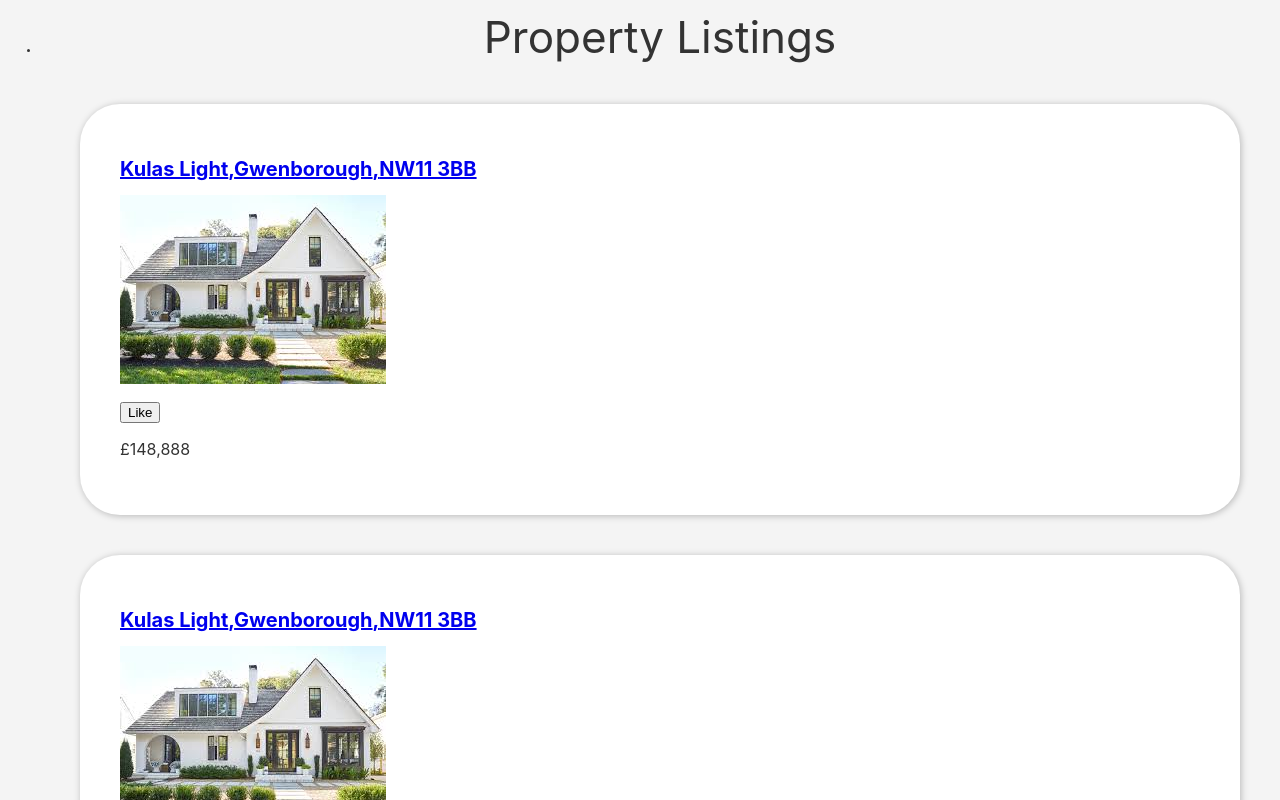
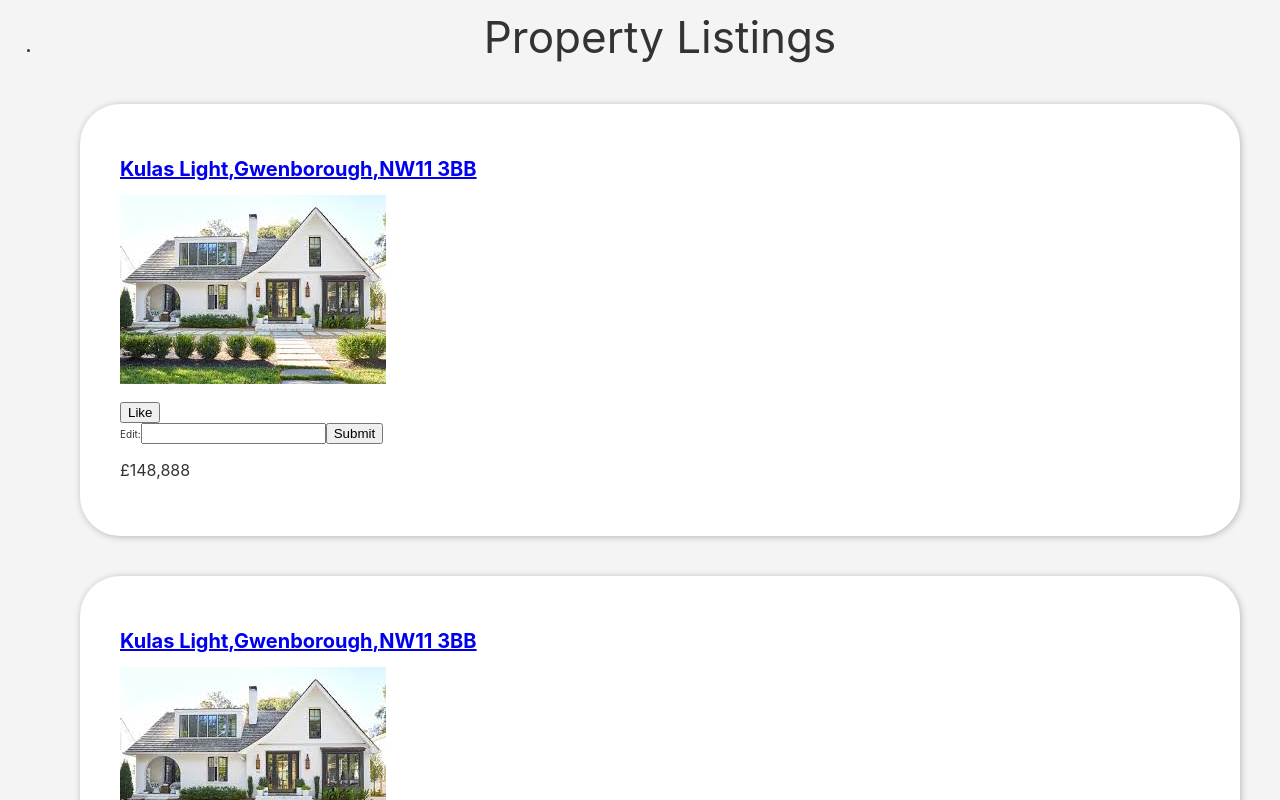
Before and after one commit to Jakephillips55/property-app, a React (Create React App) app: page / in a window 1280 px wide. Shown: the top 800 px of the page. Built offline with nearby package versions, Linux system fonts and the light colour scheme.

Commit message:
basic form

```diff
--- a/src/components/Properties.jsx
+++ b/src/components/Properties.jsx
@@ -3,6 +3,41 @@
 import { Link } from "react-router-dom";
 import "../index.css";
 import { withRouter } from "react-router";
+
+class Form extends React.Component {
+  constructor(props) {
+    super(props);
+    this.state = { value: "" };
+
+    this.handleChange = this.handleChange.bind(this);
+    this.handleSubmit = this.handleSubmit.bind(this);
+  }
+
+  handleChange(event) {
+    this.setState({ value: event.target.value });
+  }
+
+  handleSubmit(event) {
+    alert("A value was submitted: " + this.state.value);
+    event.preventDefault();
+  }
+
+  render() {
+    return (
+      <form onSubmit={this.handleSubmit}>
+        <label>
+          Edit:
+          <input
+            type="text"
+            value={this.state.value}
+            onChange={this.handleChange}
+          />
+        </label>
+        <input type="submit" value="Submit" />
+      </form>
+    );
+  }
+}
 
 const PropertyList = () => {
   const [like, toggleLike] = useState(false);
@@ -25,7 +60,7 @@
           />
           <div className="item--content">
             <p>
-              {/* <small>Available From:  { new Intl.DateTimeFormat("en-GB", {
+              {/* {/* <small>Available From:  { new Intl.DateTimeFormat("en-GB", {
                                                 year: "numeric",
                                                 month: "long",
                                                 day: "2-digit"
@@ -34,6 +69,9 @@
             <button className="item--like" onClick={() => toggleLike(!like)}>
               Like
             </button>
+
+            <Form />
+
             <p>
               {new Intl.NumberFormat("en-GB", {
                 style: "currency",
```
